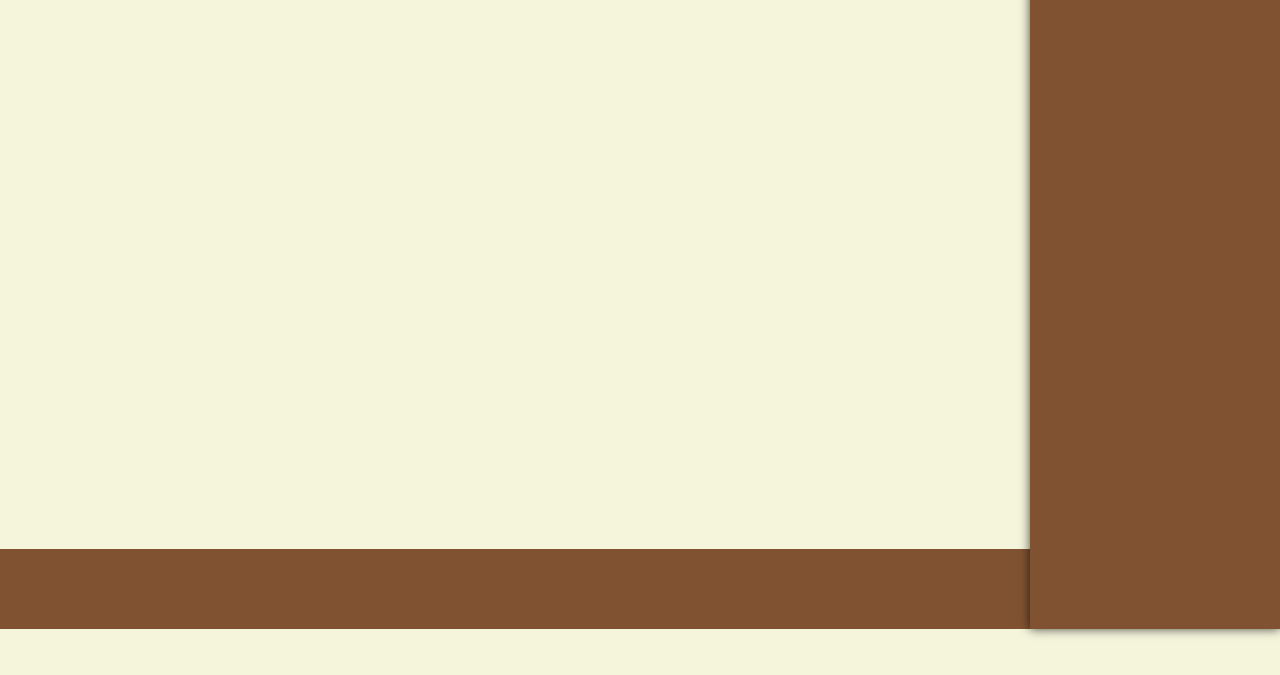
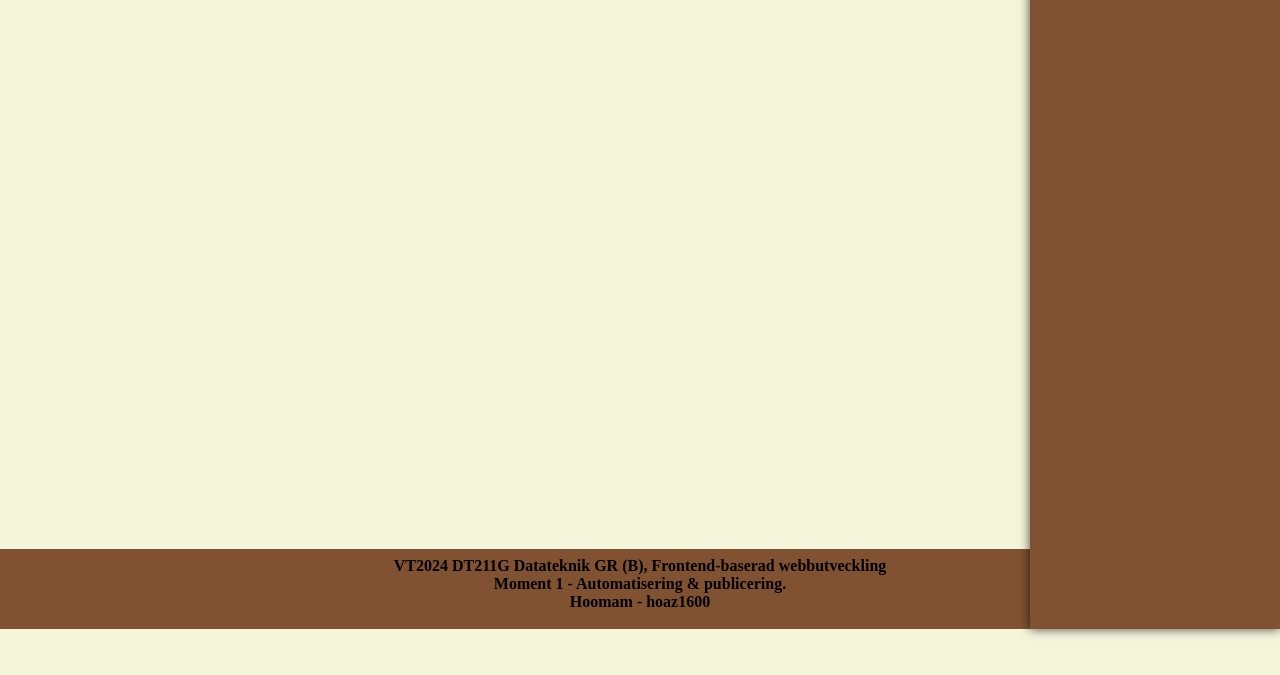
Before and after one commit to Himoazo/npmParcel, a website built with Parcel: page src/index.html in a window 1280 px wide. Shown: the part 171-846 px from the top of the page. Built offline with nearby package versions, Linux system fonts and the light colour scheme.

Commit message:
fixat footer

```diff
--- a/src/CSS/style.css
+++ b/src/CSS/style.css
@@ -154,3 +154,8 @@ footer{
     background-color: #805231;
     margin-top: auto;
 }
+
+footer p {
+    font-size: 1em;
+    font-weight: bold;
+}
--- a/src/index.html
+++ b/src/index.html
@@ -42,7 +42,10 @@
         <p>Välkommen till denna webbplats som är uppbyggd med hjälp av NPM och Parcel</p>
     </main>
     <footer>
-
+        <p>VT2024 DT211G Datateknik GR (B), Frontend-baserad webbutveckling <br>
+            Moment 1 - Automatisering & publicering. <br>
+            Hoomam - hoaz1600
+        </p>
     </footer>
 </body>
 </html>
```
Also changed, not shown: src/pictures.html (+4 -1 lines), src/process.html (+4 -1 lines).
